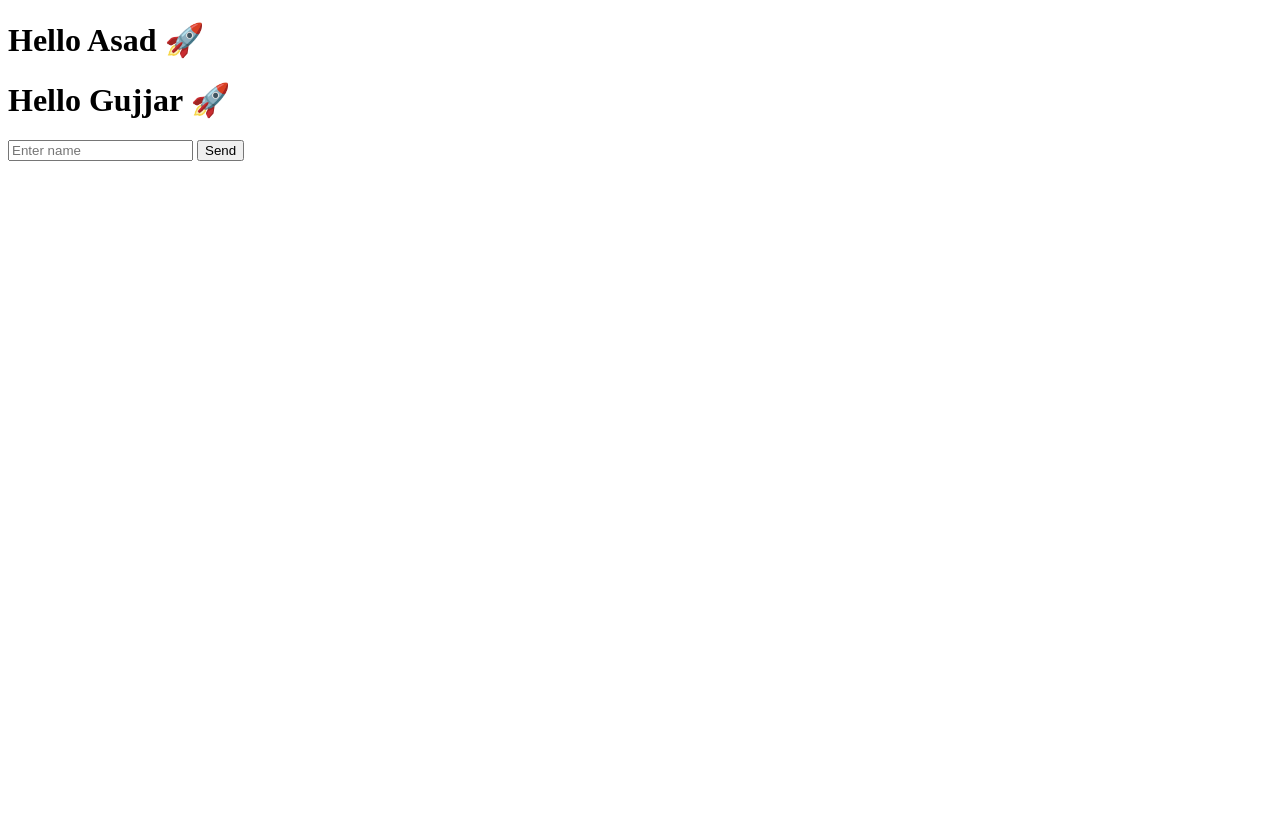
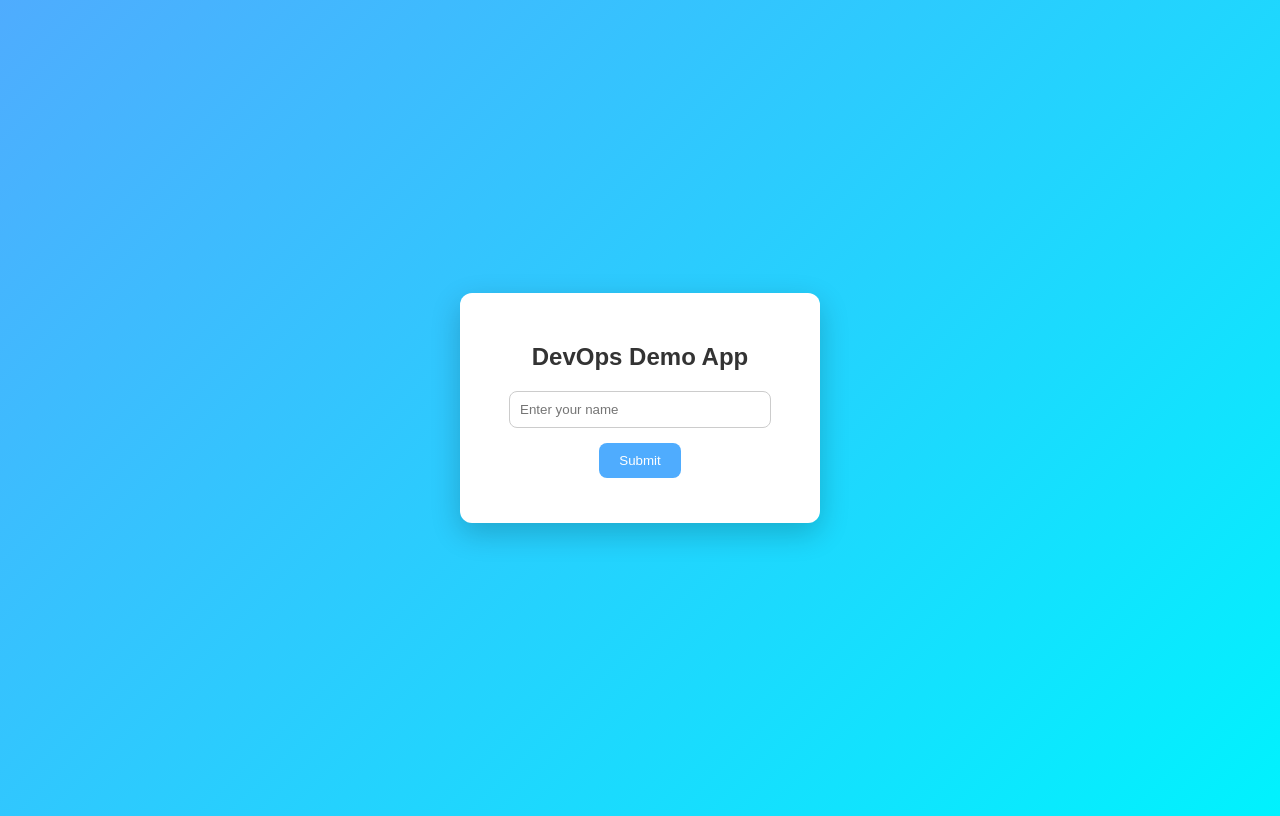
Before and after one commit to AsadGulzar/second_projects, a Flask app: page / in a window 1280 px wide. Before the commit the page ends 161 px from the top, so only its background shows below. Run offline with Flask 3, Linux system fonts and the light colour scheme.

Commit message:
index file change

```diff
--- a/templates/index.html
+++ b/templates/index.html
@@ -1,27 +1,70 @@
 <!DOCTYPE html>
-<html>
+<html lang="en">
 <head>
-    <title>My App</title>
+    <meta charset="UTF-8">
+    <title>DevOps App</title>
+    <style>
+        body {
+            font-family: Arial, sans-serif;
+            background: linear-gradient(135deg, #4facfe, #00f2fe);
+            display: flex;
+            justify-content: center;
+            align-items: center;
+            height: 100vh;
+            color: #333;
+        }
+
+        .container {
+            background: white;
+            padding: 30px;
+            border-radius: 12px;
+            box-shadow: 0px 10px 30px rgba(0,0,0,0.2);
+            text-align: center;
+            width: 300px;
+        }
+
+        input {
+            padding: 10px;
+            width: 80%;
+            margin-bottom: 15px;
+            border-radius: 8px;
+            border: 1px solid #ccc;
+        }
+
+        button {
+            padding: 10px 20px;
+            border: none;
+            border-radius: 8px;
+            background-color: #4facfe;
+            color: white;
+            cursor: pointer;
+        }
+
+        button:hover {
+            background-color: #007bff;
+        }
+
+        #result {
+            margin-top: 15px;
+            font-weight: bold;
+        }
+    </style>
 </head>
 <body>
 
-    <h1>Hello Asad 🚀</h1>
-    <h1>Hello Gujjar 🚀</h1>
-
-    <form id="form">
-        <input type="text" id="name" placeholder="Enter name">
-        <button type="submit">Send</button>
-    </form>
-
-    <p id="result"></p>
+<div class="container">
+    <h2>DevOps Demo App</h2>
+    <input type="text" id="name" placeholder="Enter your name" />
+    <br>
+    <button onclick="sendData()">Submit</button>
+    <div id="result"></div>
+</div>
 
 <script>
-        document.getElementById("form").addEventListener("submit", async function(e) {
-            e.preventDefault();
+    async function sendData() {
+        const name = document.getElementById("name").value;
 
-            let name = document.getElementById("name").value;
-
-            let res = await fetch("/process", {
+        const response = await fetch("http://127.0.0.1:5000/process", {
             method: "POST",
             headers: {
                 "Content-Type": "application/json"
@@ -29,9 +72,9 @@
             body: JSON.stringify({ name: name })
         });
 
-            let data = await res.json();
+        const data = await response.json();
         document.getElementById("result").innerText = data.result || data.error;
-        });
+    }
 </script>
 
 </body>
```
Lines whose indentation alone changed are shown as unchanged.
